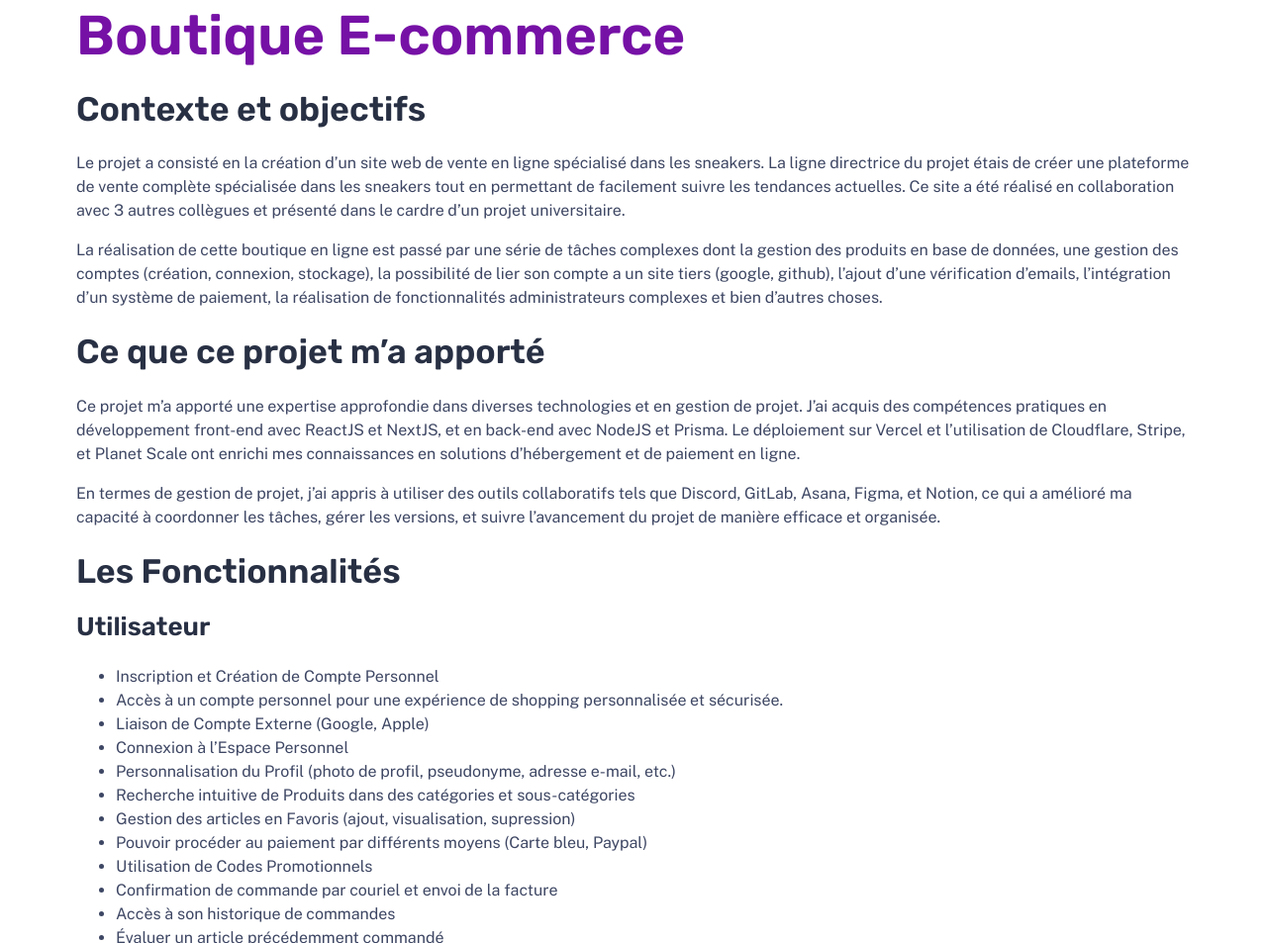
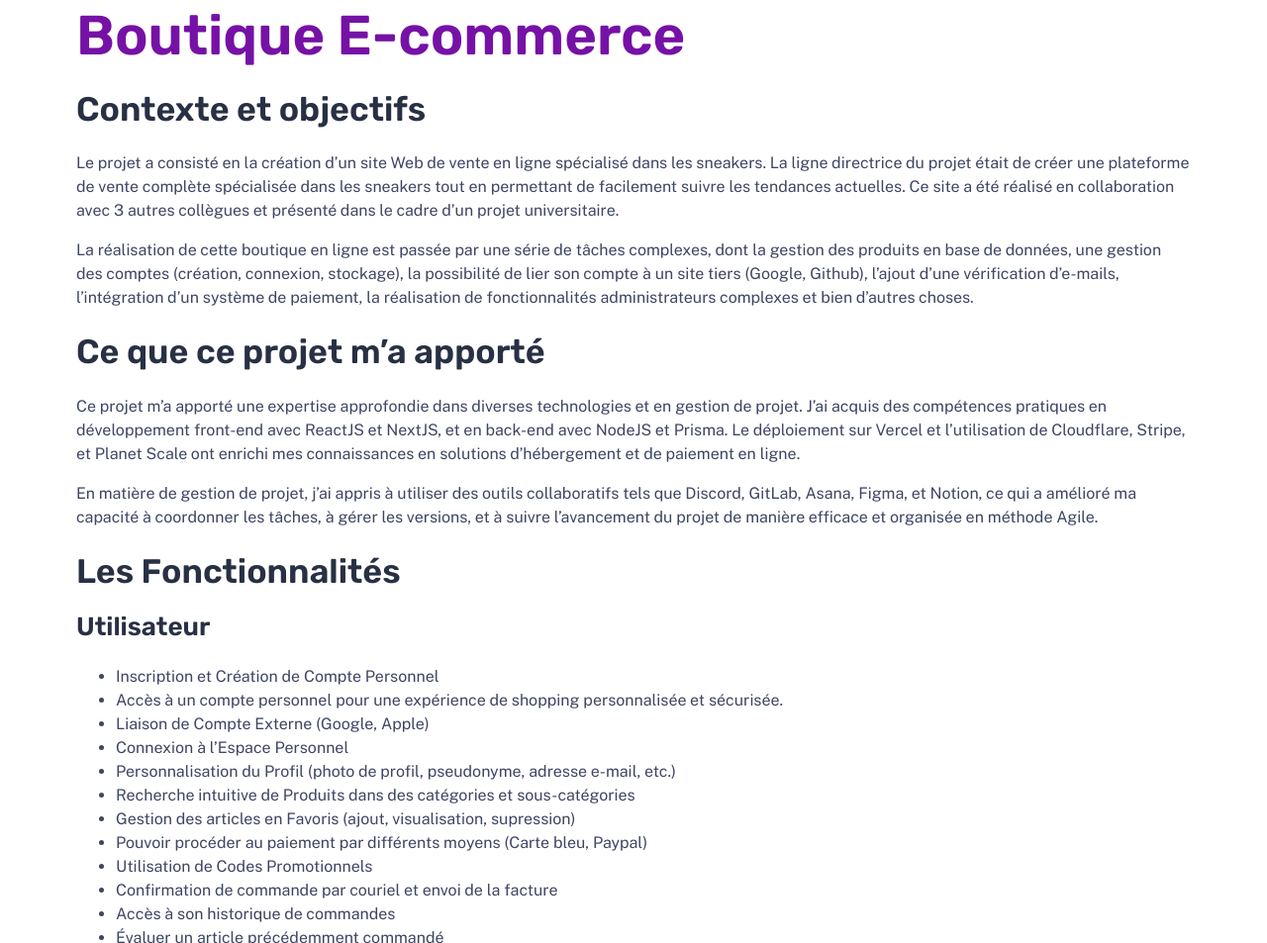
Before and after one commit to InoyDev/portfolio-github, an Astro site: page /Projets/4kicks in a window 1280 px wide. Shown: the part 1197-2150 px from the top of the page at 99% size. Built offline with nearby package versions, Linux system fonts and the light colour scheme; Astro itself is replaced by a stand-in of ours.

Commit message:
add 4kicks v2

```diff
--- a/src/content/Projets/4kicks.md
+++ b/src/content/Projets/4kicks.md
@@ -15,17 +15,16 @@ tags:
 ## <a href="https://www.4kicks.store/">Boutique E-commerce</a>
 
 #### Contexte et objectifs
-Le projet a consisté en la création d'un site web de vente en ligne spécialisé dans les sneakers. La ligne directrice du projet
-étais de créer une plateforme de vente complète spécialisée dans les sneakers tout en permettant de facilement suivre les tendances actuelles. Ce site a été réalisé en collaboration avec 3 autres collègues et présenté dans le cardre d'un projet universitaire.
+Le projet a consisté en la création d'un site Web de vente en ligne spécialisé dans les sneakers. La ligne directrice du projet était de créer une plateforme de vente complète spécialisée dans les sneakers tout en permettant de facilement suivre les tendances actuelles. Ce site a été réalisé en collaboration avec 3 autres collègues et présenté dans le cadre d'un projet universitaire.
 
-La réalisation de cette boutique en ligne est passé par une série de tâches complexes dont la gestion des produits en base de données, une gestion des comptes (création, connexion, stockage), la possibilité de lier son compte a un site tiers (google, github), l'ajout d'une vérification d'emails, l'intégration d'un système de paiement, la réalisation de fonctionnalités administrateurs complexes et  bien d'autres choses.
+La réalisation de cette boutique en ligne est passée par une série de tâches complexes, dont la gestion des produits en base de données, une gestion des comptes (création, connexion, stockage), la possibilité de lier son compte à un site tiers (Google, Github), l'ajout d'une vérification d'e-mails, l'intégration d'un système de paiement, la réalisation de fonctionnalités administrateurs complexes et bien d'autres choses.
 
 
 #### Ce que ce projet m'a apporté
 
 Ce projet m'a apporté une expertise approfondie dans diverses technologies et en gestion de projet. J'ai acquis des compétences pratiques en développement front-end avec ReactJS et NextJS, et en back-end avec NodeJS et Prisma. Le déploiement sur Vercel et l'utilisation de Cloudflare, Stripe, et Planet Scale ont enrichi mes connaissances en solutions d'hébergement et de paiement en ligne.
 
-En termes de gestion de projet, j'ai appris à utiliser des outils collaboratifs tels que Discord, GitLab, Asana, Figma, et Notion, ce qui a amélioré ma capacité à coordonner les tâches, gérer les versions, et suivre l'avancement du projet de manière efficace et organisée.
+En matière de gestion de projet, j'ai appris à utiliser des outils collaboratifs tels que Discord, GitLab, Asana, Figma, et Notion, ce qui a amélioré ma capacité à coordonner les tâches, à gérer les versions, et à suivre l'avancement du projet de manière efficace et organisée en méthode Agile.
 
 #### Les Fonctionnalités
 
```
